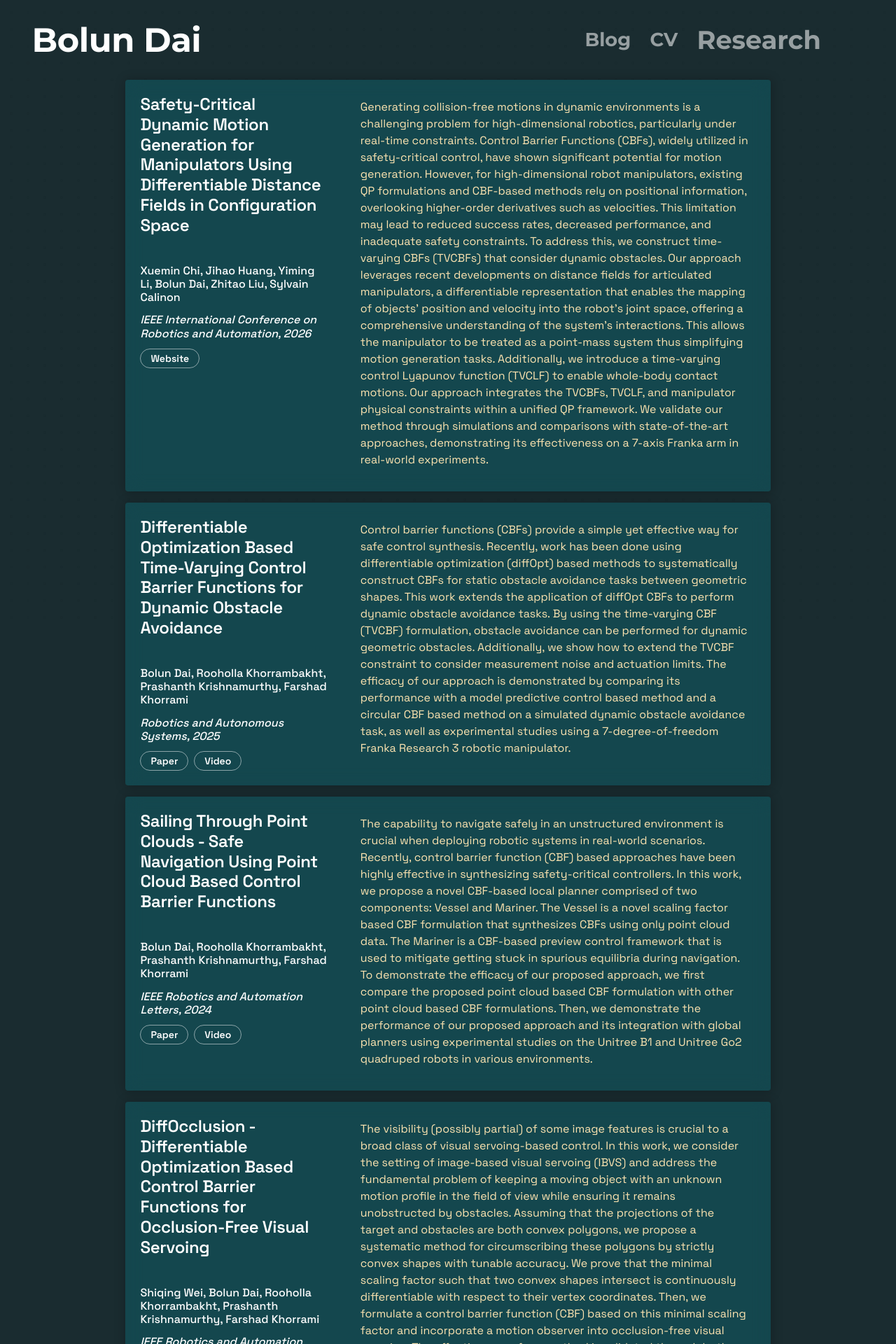
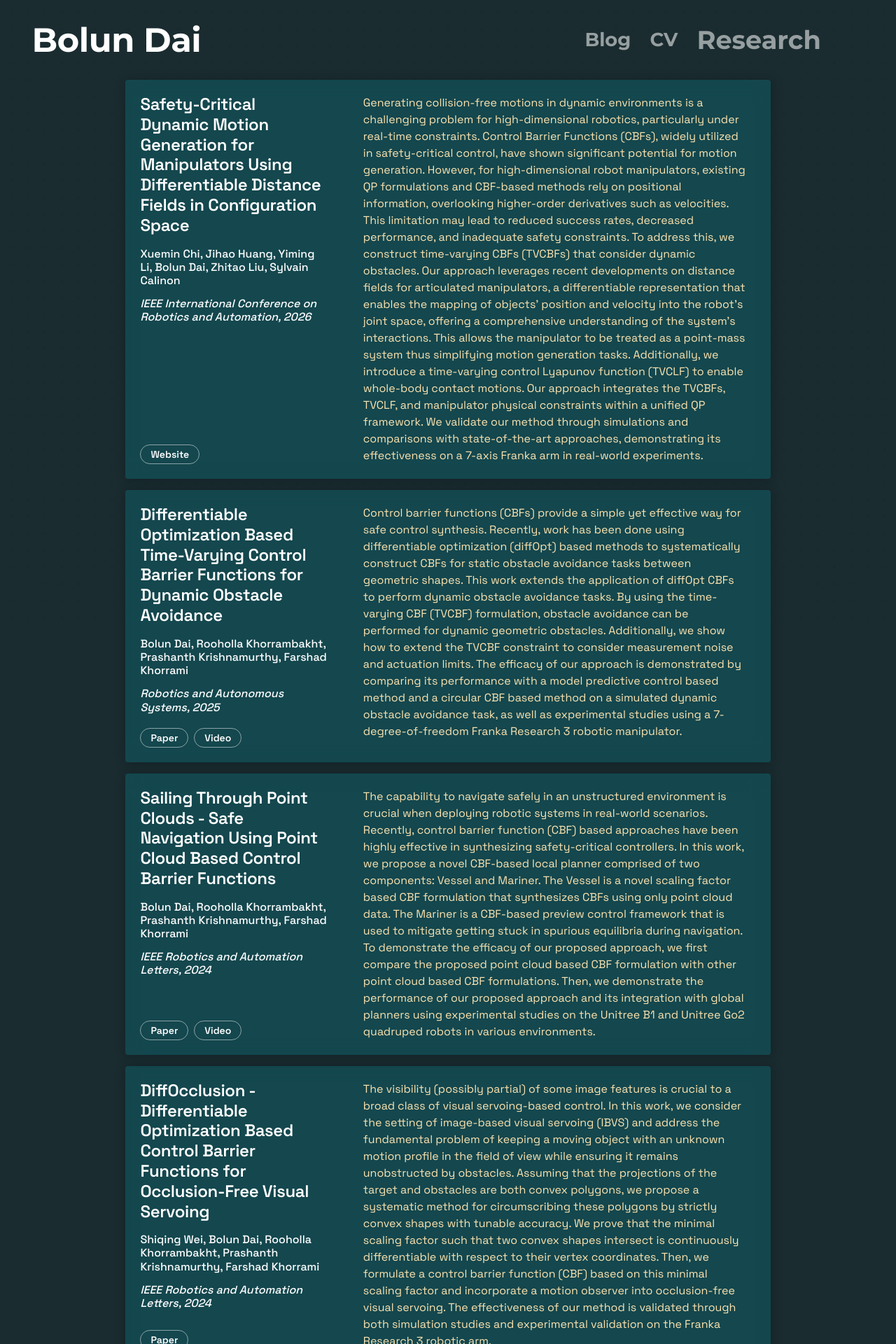
Before and after one commit to BolunDai0216/BolunDai0216.github.io, a Jekyll site: the page built from research.html, in a window 1280 px wide. Shown: the top 1920 px of the page at 70% size. Built offline with Jekyll 4.4.1, drawn with Linux system fonts in a browser that asks for light colours.

Commit message:
updated research card

```diff
--- a/_sass/re.scss
+++ b/_sass/re.scss
@@ -11,12 +11,13 @@
     font-size: 24px;
     font-weight: 600;
     letter-spacing: -0.015em;
+    margin-top: 0;
 }
 
 .card-author {
     font-family: $font-sans;
     color: white;
-    margin-top: 15%;
+    margin-top: 8px;
     font-size: 16px;
 }
 
@@ -24,7 +25,7 @@
     font-family: $font-sans;
     color: white;
     font-size: 16px;
-    margin-top: 5%;
+    margin-top: 6px;
     font-style: italic;
 }
 
@@ -80,6 +81,30 @@
     margin-top: 12px;
 }
 
+@media (min-width: 992px) {
+    .research-left {
+        display: flex;
+        flex-direction: column;
+    }
+
+    .research-left > .research-links {
+        margin-top: auto;
+        padding-top: 12px;
+    }
+
+    .research-card .research-abstract {
+        padding: 20px;
+    }
+
+    .research-card .research-abstract > *:first-child {
+        margin-top: 0;
+    }
+
+    .research-card .research-abstract > *:last-child {
+        margin-bottom: 0;
+    }
+}
+
 .research-block {
     margin-top: 0;
     padding-left: 5%;
@@ -131,16 +156,8 @@
 }
 
 @media (max-width: 991.98px) {
-    .card-author {
+    .abstract-toggle {
         margin-top: 12px;
-    }
-
-    .card-publish {
-        margin-top: 6px;
-    }
-
-    .abstract-toggle {
-        margin-top: 0;
     }
 }
 
--- a/research.html
+++ b/research.html
@@ -6,11 +6,19 @@ page-type: research
     <div class="row mx-5 mt-5">
         {% for research in site.research reversed %}
         <div class="card mb-3 research-card" style="max-width: 100%;">
-            <div class="row align-items-start">
-                <div class="col-lg-4" style="padding: 20px 20px 20px 20px;">
+            <div class="row align-items-stretch">
+                <div class="col-lg-4 research-left" style="padding: 20px 20px 20px 20px;">
                     <h5 class="card-title">{{research.paper_name}}</h5>
                     <h5 class="card-author">{{research.paper_author}}</h5>
                     <h5 class="card-publish">{{research.paper_venue}}</h5>
+                    <button class="abstract-toggle d-lg-none" type="button" data-bs-toggle="collapse" data-bs-target="#abstract-{{forloop.index}}" aria-expanded="false" aria-controls="abstract-{{forloop.index}}">
+                        Abstract <span class="abstract-arrow">▼</span>
+                    </button>
+                    <div class="collapse d-lg-none" id="abstract-{{forloop.index}}">
+                        <div class="card-text abstract-mobile">
+                            {{research.content}}
+                        </div>
+                    </div>
                     <div class="research-links">
                         {% if research.paper_link != "None" %}
                         <a href="{{research.paper_link}}" class="arxiv-link">Paper</a>
@@ -24,19 +32,11 @@ page-type: research
                         {% if research.poster_link != "None" %}
                         <a href="{{research.poster_link}}" class="arxiv-link">Poster</a>
                         {% endif %}
-                        <button class="abstract-toggle d-lg-none" type="button" data-bs-toggle="collapse" data-bs-target="#abstract-{{forloop.index}}" aria-expanded="false" aria-controls="abstract-{{forloop.index}}">
-                            Abstract <span class="abstract-arrow">▼</span>
-                        </button>
-                    </div>
-                    <div class="collapse d-lg-none" id="abstract-{{forloop.index}}">
-                        <div class="card-text abstract-mobile">
-                            {{research.content}}
-                        </div>
                     </div>
                 </div>
 
-                <div class="col-md-8 d-none d-lg-block" style="margin-top: 10px;">
-                    <div class="card-body card-text">
+                <div class="col-md-8 d-none d-lg-block">
+                    <div class="card-body card-text research-abstract">
                         {{research.content}}
                     </div>
                 </div>
```
